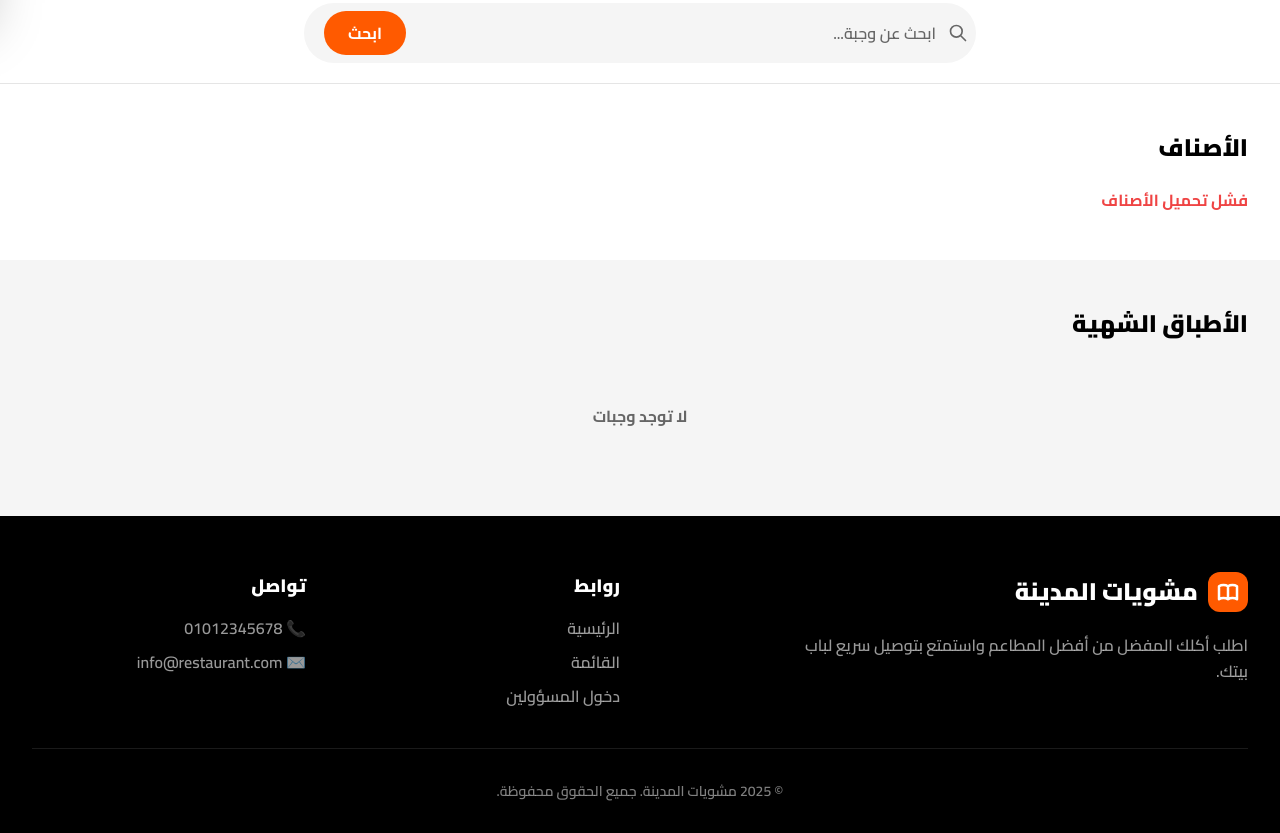
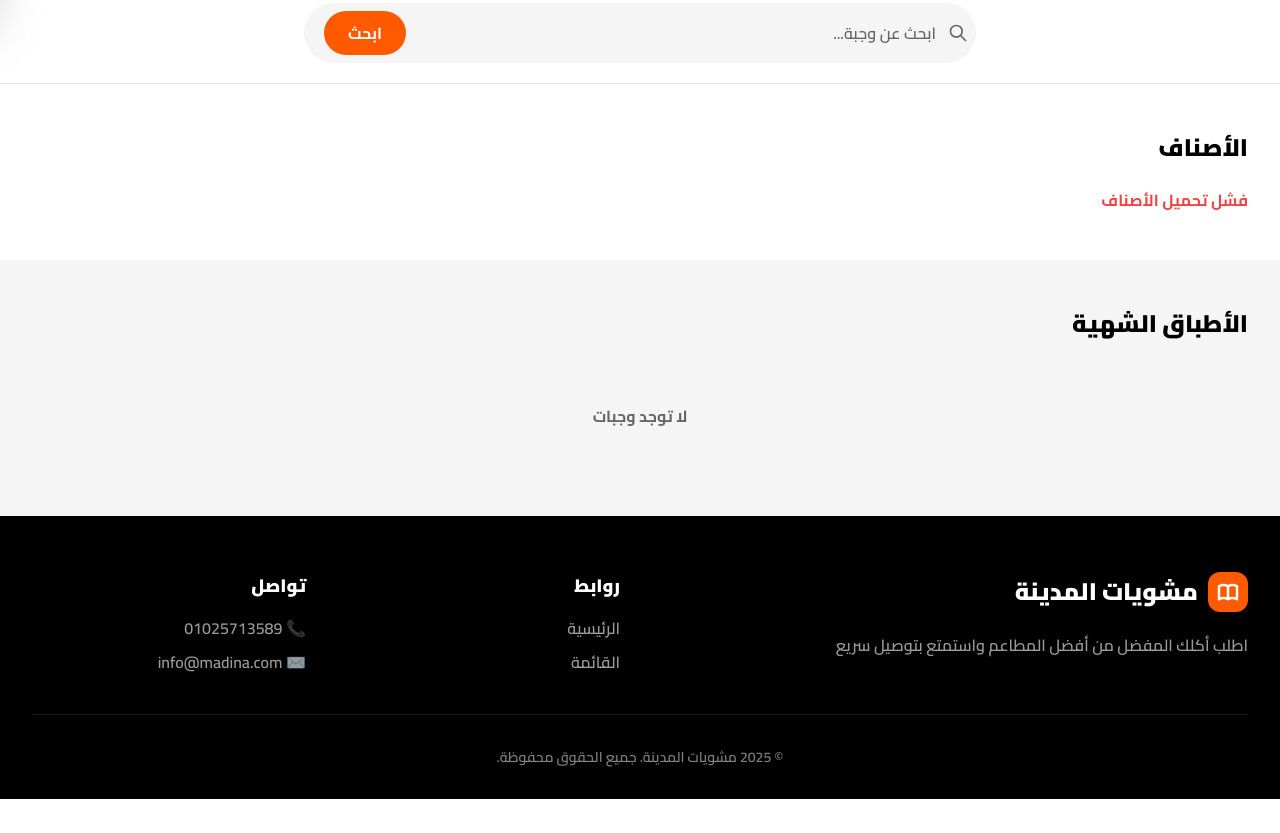
Before and after one commit to ZESTT/rest, a plain HTML site: page index.html in a window 1280 px wide. Shown: the part 785-1618 px from the top of the page. After the commit the page ends 1584 px from the top, so only its background shows below. Drawn offline with nearby package versions, Linux system fonts and the light colour scheme; no server answers.

Commit message:
Update index.html

```diff
--- a/index.html
+++ b/index.html
@@ -226,21 +226,20 @@
                         </div>
                         <span class="text-2xl font-black">مشويات المدينة</span>
                     </div>
-                    <p class="text-white/60 max-w-md leading-relaxed font-semibold">اطلب أكلك المفضل من أفضل المطاعم واستمتع بتوصيل سريع لباب بيتك.</p>
+                    <p class="text-white/60 max-w-md leading-relaxed font-semibold">اطلب أكلك المفضل من أفضل المطاعم واستمتع بتوصيل سريع  </p>
                 </div>
                 <div>
                     <h4 class="font-black text-lg mb-4">روابط</h4>
                     <ul class="space-y-2.5 text-white/60 font-semibold">
                         <li><a href="#home" class="hover:text-tb-orange transition">الرئيسية</a></li>
                         <li><a href="#menu" class="hover:text-tb-orange transition">القائمة</a></li>
-                        <li><a href="login.html" class="hover:text-tb-orange transition">دخول المسؤولين</a></li>
                     </ul>
                 </div>
                 <div>
                     <h4 class="font-black text-lg mb-4">تواصل</h4>
                     <ul class="space-y-2.5 text-white/60 font-semibold">
-                        <li>📞 01012345678</li>
-                        <li>✉️ info@restaurant.com</li>
+                        <li>📞 01025713589</li>
+                        <li>✉️ info@madina.com</li>
                     </ul>
                 </div>
             </div>
```
